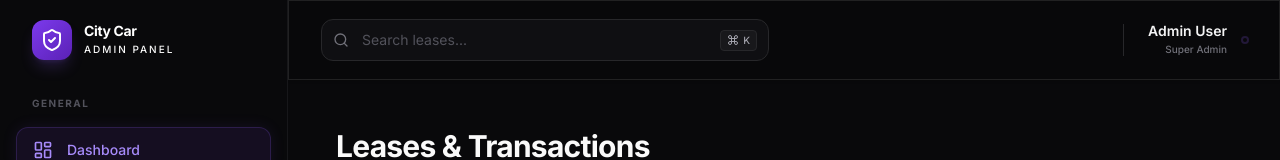
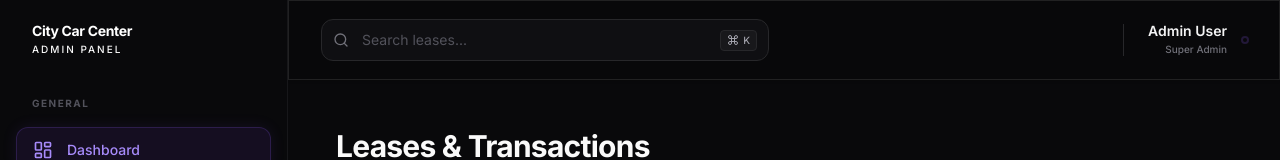
Before and after one commit to roohullah802/citycarcenter_admin_panel, a Next.js app: page /dashboard/leases in a window 1280 px wide. Shown: the top 160 px of the page. Built offline with nearby package versions, Linux system fonts and the light colour scheme; no server answers.

Commit message:
removed checkShield icon

```diff
--- a/src/components/layout/Sidebar.tsx
+++ b/src/components/layout/Sidebar.tsx
@@ -46,11 +46,8 @@ export function Sidebar() {
       `}>
         <div className="flex h-20 shrink-0 items-center justify-between px-8">
           <div className="flex items-center gap-3">
-            <div className="flex h-10 w-10 items-center justify-center rounded-xl premium-gradient shadow-lg shadow-brand-500/20">
-              <ShieldCheck className="h-6 w-6 text-white" />
-            </div>
             <div className="flex flex-col">
-              <span className="text-sm font-bold text-white tracking-tight leading-none">City Car</span>
+              <span className="text-sm font-bold text-white tracking-tight leading-none">City Car Center</span>
               <span className="text-[10px] font-medium text-surface-50 uppercase tracking-[0.2em] mt-1">Admin Panel</span>
             </div>
           </div>
```
